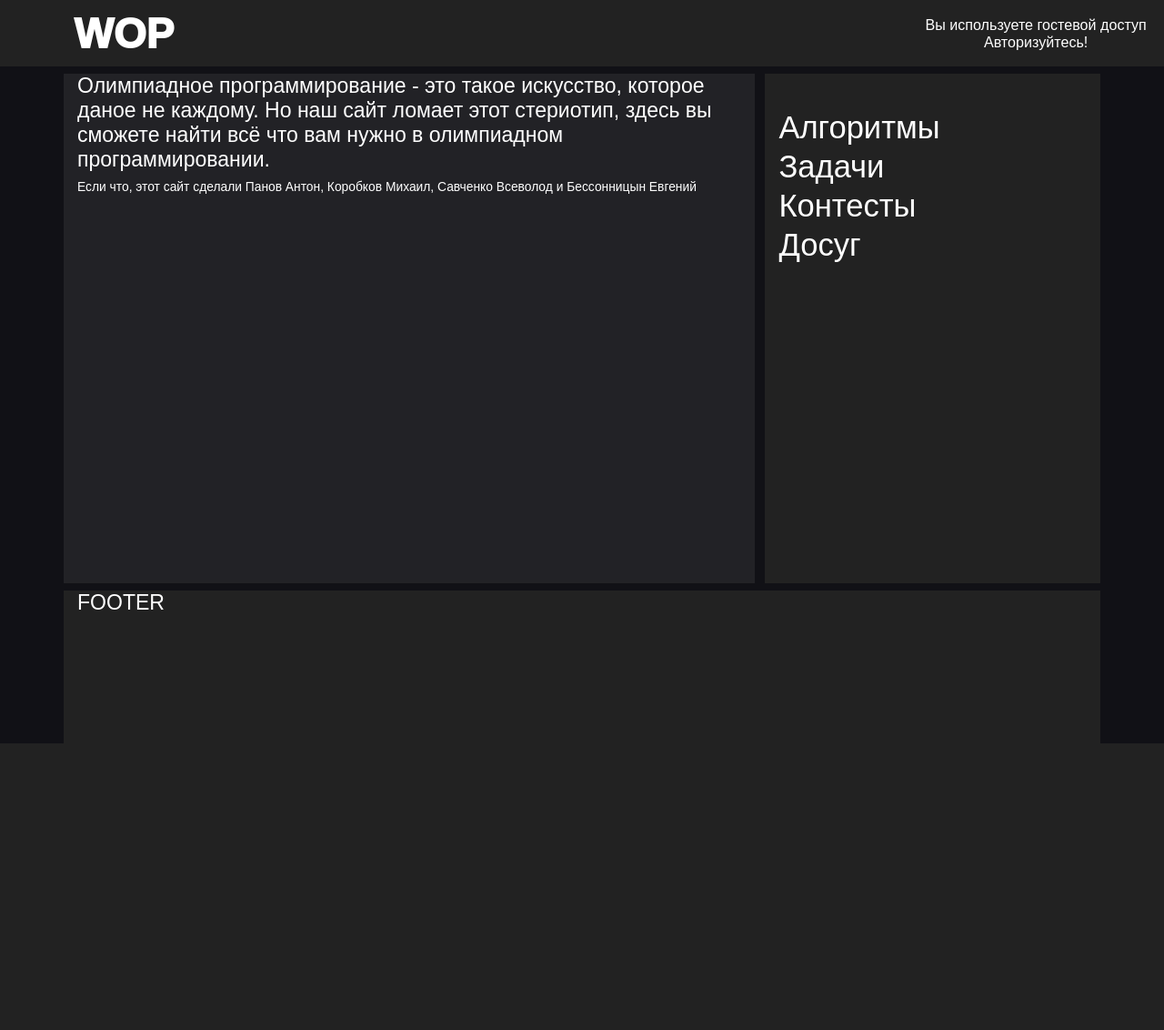
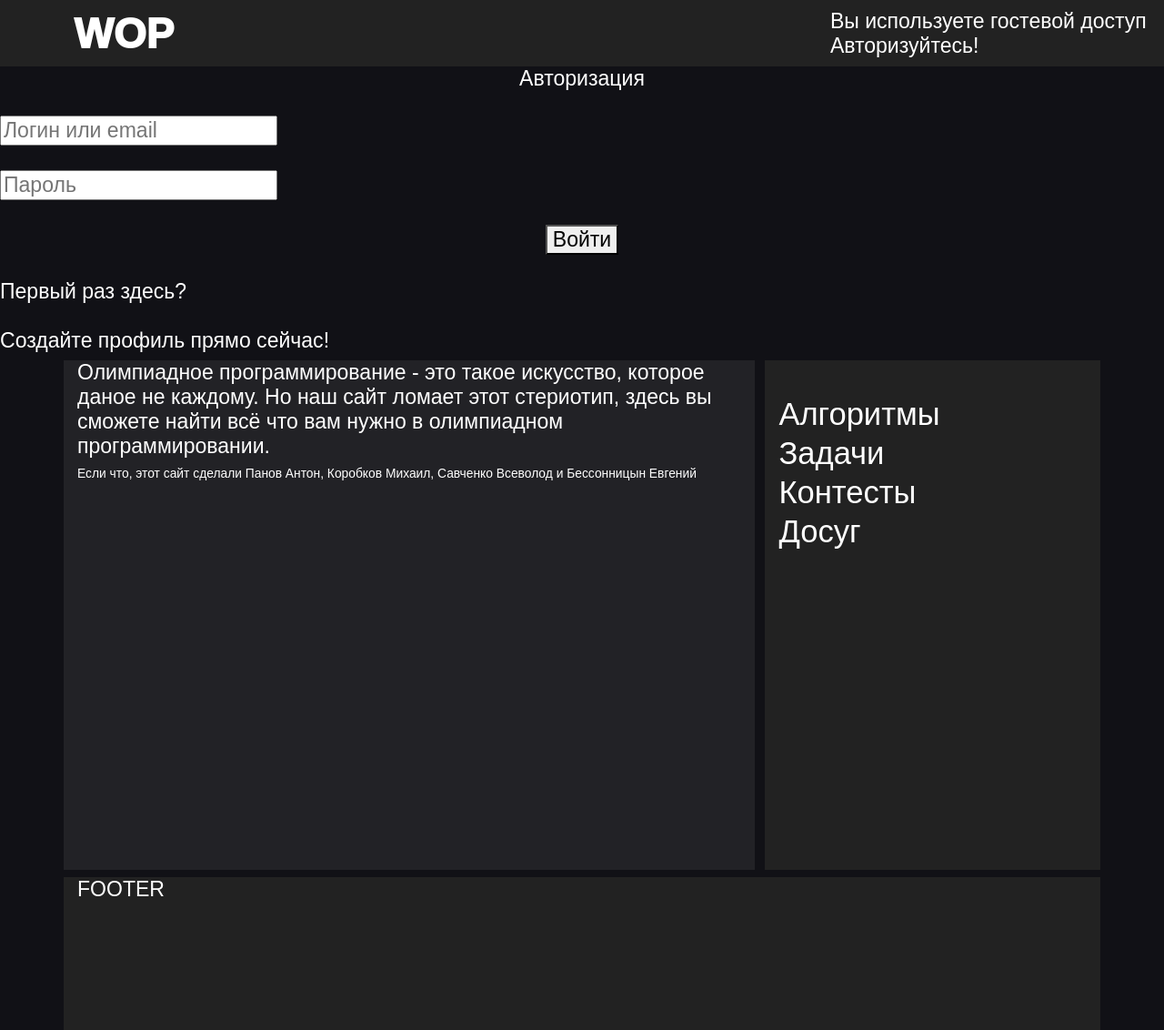
Before and after one commit to LargonG/WOP, a PHP site: page /index.php in a window 1280 px wide. Shown: the whole page at 91% size. Before the commit the page ends 817 px from the top, so only its background shows below. Run offline with PHP 8.4, Linux system fonts and the light colour scheme.

Commit message:
Update header.php

```diff
--- a/template/header.php
+++ b/template/header.php
@@ -13,97 +13,18 @@
   font: 400 1.2em Arial;
   background: #111116;
 }
-
 .link {
   font-size: 2em;
   font-weight: 1000;
   margin-left: 5%;
 }
 
-.authorised
-{
-  text-align: center;
-  font-size: 0.7em;
-  letter-spacing: 0;
-  color: white;
-  font-weight: 400;
-  text-decoration: none;
-  transition: 0.5s;
-}
-
-.authorised:hover
-{
-  text-decoration: none;
-  color: #999;
-}
-
-#authorisewindow
-{
-  position: absolute;
-  top: -350px;
-  padding: 30px;
-  right: 0px;
-  height: 350px;
-  width: 300px;
-  background: rgb(255, 255, 255);
-  z-index: 99999;
-  background: #222226;
-  transition: 0.5s;
-}
-
-.authinput
-{
-  background: rgb(60,60,60);
-  border: none;
-  width: 250px;
-  color: white;
-  font-size: 0.7em;
-  height: 2em;
-  line-height: 6em;
-  font-weight: 600;
-  padding: 5px;
-}
-
-.authbutton
-{
-  background: rgb(60,60,60);
-  width: 80px;
-  height: 35px;
-  color: white;
-  font-size: 0.7em;
-  font-weight: 600;
-  border: none;
-}
-
 a {
   color: white;
   transition: 0.5s;
 }
-
 a:hover {
   color: #555;
-  text-decoration: none;
-}
-
-.smalltext
-{
-  width: 100%;
-  text-align: center;
-  color: white;
-  font-size: 0.7em;
-  line-height: 1.2em;
-}
-
-.smalllink
-{
-  color: inherit;
-  text-decoration: none;
-  font-size: inherit;
-  transition: 0.5s;
-}
-
-.smalllink:hover {
-  color: #999;
   text-decoration: none;
 }
 
@@ -111,7 +32,6 @@
   background: #222;
   z-index: 9999999;
 }
-
 .context {
   margin-top: 1vh;
 }
@@ -122,19 +42,9 @@
   z-index: 9999;
 }
 
-.sidebar, .sidebar-2 {
+.sidebar {
   margin-left: 1%;
   background: #222;
-  z-index: 9999;
-}
-
-.sidebar {
-  margin-left: 1%;
-  min-height: 40vh;
-}
-
-.sidebar-2 {
-  min-height: 40vh;
 }
 
 .footer {
```
